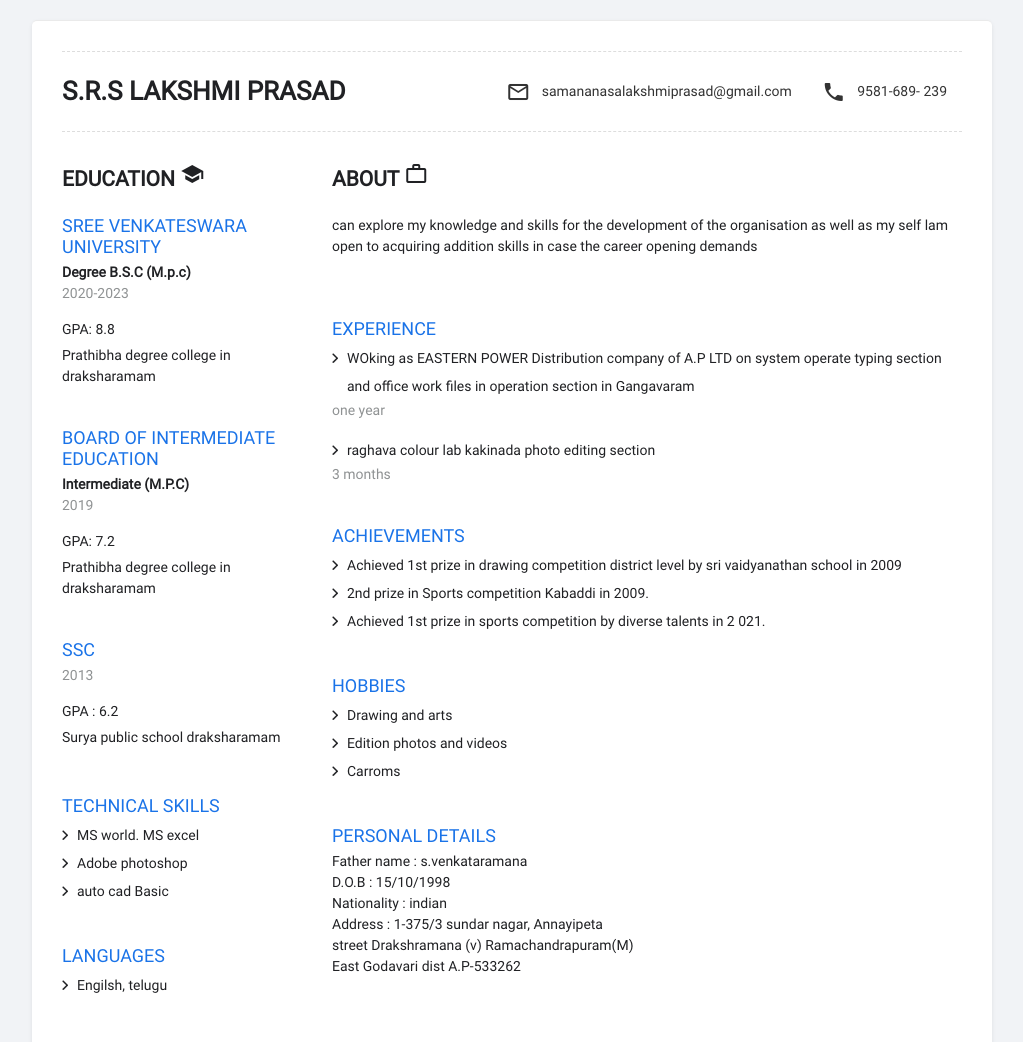
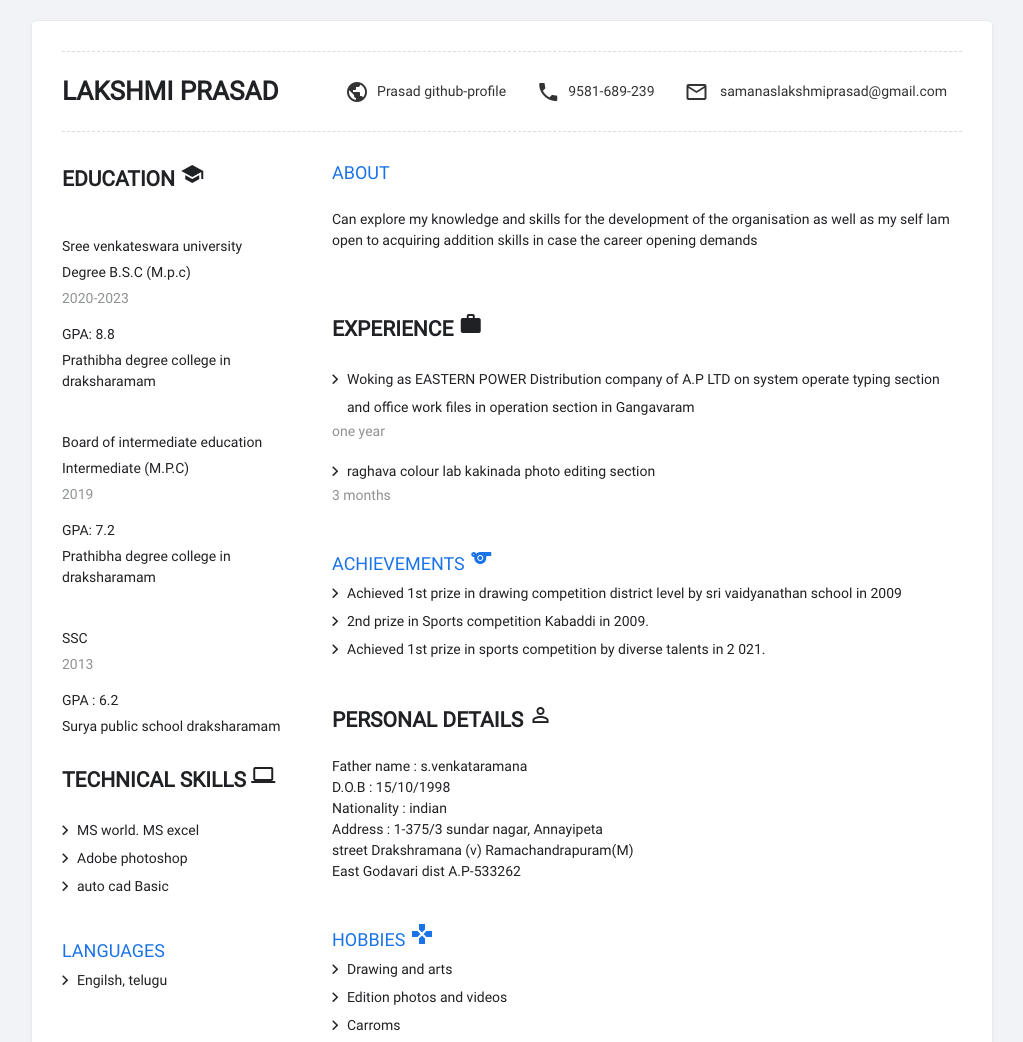
Before and after one commit to lakshmiprasad-brs/prasad-resume, a plain HTML site: page index.html in a window 1280 px wide. Shown: the top 1042 px of the page, without its empty margins (128-1151 px from the left). Drawn offline with Linux system fonts and the light colour scheme.

Commit message:
Update index.html

```diff
--- a/index.html
+++ b/index.html
@@ -27,25 +27,27 @@
   <!-- Material Icons -->
   <link href="https://fonts.googleapis.com/icon?family=Material+Icons" rel="stylesheet">
 
+
 </head>
 
 <body>
 <div id="wrapper">
   <header>
-    <h1>S.R.S Lakshmi prasad</h1>
+    <h1>Lakshmi Prasad</h1>
 	<ul>
-	   <li><a href="tel:(678)-634-1002"> <i class="material-icons">phone</i> 9581-689- 239 </a></li>
-    <li><a href="https://mail.google.com/"><i class="material-icons">mail_outline</i> samananasalakshmiprasad@gmail.com</a></li>
-
+	  <li><a href="https://mail.google.com/"><i class="material-icons">mail_outline</i> samanaslakshmiprasad@gmail.com</a></li>
+	  <li><a href="tel:9581-689-239"> <i class="material-icons">phone</i>9581-689-239 </a></li>
+	  <li> <a href="https://github.com/lakshmiprasad-brs" target="_blank"><i class="material-icons">public</i>Prasad github-profile</a></li>
+	</ul>
   </header>
   <!-- Header Ends here -->
 
   <div class="main-content">
     <aside>
-      <h2>Education <i class="material-icons">school</i></h2>
+      <h2>Education <i class="material-icons">school</i></h2> <br>
       <article>
-        <h3> Sree venkateswara university</h3>
-        <h4>Degree B.S.C (M.p.c)</h4>
+        <p> Sree venkateswara university</p>
+        <p>Degree B.S.C (M.p.c)</p>
         <p><span>2020-2023</span></p>
         <p>GPA: 8.8</p>
         <p>Prathibha degree college in draksharamam</p>
@@ -53,8 +55,8 @@
       <!-- Article end -->
 
       <article>
-        <h3> Board of intermediate education</h3>
-        <h4>Intermediate (M.P.C)</h4>
+        <p> Board of intermediate education</p>
+        <p>Intermediate (M.P.C)</p>
         <p><span> 2019</span></p>
         <p>GPA: 7.2</p>
         <p>Prathibha degree college in draksharamam</p>
@@ -62,11 +64,11 @@
       <!-- Article end -->
 
       <article>
-        <h3>SSC</h3>
+        <p>SSC</p>
          <p> <SPan>2013</SPan></p>
          <p>GPA : 6.2</p>
          <P> Surya public school
-          draksharamam</P><br><br>
+          draksharamam</P><br>
 
       <!-- Article end -->
 
@@ -74,7 +76,7 @@
       <!-- Article end -->
 
       <article>
-        <h3>TECHNICAL SKILLS</h3>
+        <h2>TECHNICAL SKILLS <i class="material-icons">computer</i></h2>
         <ul>
           <li> MS world. MS excel </li>
           <li>Adobe photoshop</li>
@@ -95,17 +97,17 @@
     <!-- Aside Ends here -->
 
     <section class="body-content">
-      <h2>About <i class="material-icons">work_outline</i></h2>
+      <h3>About <i class="material-icons"></i></h3><br>
       <article>
-        <p>can explore my knowledge and skills for the development of
+        <p>Can explore my knowledge and skills for the development of
           the organisation as well as my self lam open to acquiring addition skills in case the career opening demands</p>
       </article><br>
       <!-- Article end -->
 
       <article >
-        <h3>EXPERIENCE</h3>
+        <h2>EXPERIENCE <i class="material-icons">works</i></h2>
         <ul>
-          <li>WOking as EASTERN POWER Distribution company of A.P LTD on system operate
+          <li>Woking as EASTERN POWER Distribution company of A.P LTD on system operate
             typing section and office work files in operation section  in Gangavaram</li>
             <p><span>one year </span></p>
           <li>raghava colour lab kakinada photo editing section</li>
@@ -116,7 +118,7 @@
       <!-- Article end -->
 
       <article>
-        <h3>Achievements</h3>
+        <h3>Achievements <i class="material-icons">sports</i></h3>
 
         <ul>
           <li> Achieved 1st prize in drawing competition district level by sri vaidyanathan school in 2009</li>
@@ -125,18 +127,8 @@
         </ul>
       </article>
       <!-- Article end -->
-
       <article>
-        <h3>HOBBIES</h3>
-        <ul>
-          <li>Drawing and arts</li>
-          <li>Edition photos and videos</li>
-          <li> Carroms</li>
-        </ul>
-      </article>
-
-      <article>
-        <h3>Personal Details</h3>
+        <h2>Personal Details <i class="material-icons">person_outline</i> </h2>
         <ol style="text-align: justify;">
           <li>Father name : s.venkataramana</li>
           <li>D.O.B : 15/10/1998</li>
@@ -145,6 +137,17 @@
             street Drakshramana (v) Ramachandrapuram(M) <br> East Godavari dist A.P-533262</li>
         </ol>
       </article>
+
+      <article>
+        <h3>HOBBIES <i class="material-icons">games</i></h3>
+        <ul>
+          <li>Drawing and arts</li>
+          <li>Edition photos and videos</li>
+          <li> Carroms</li>
+        </ul>
+      </article>
+
+
       <!-- Article end -->
 
     </section>
```
